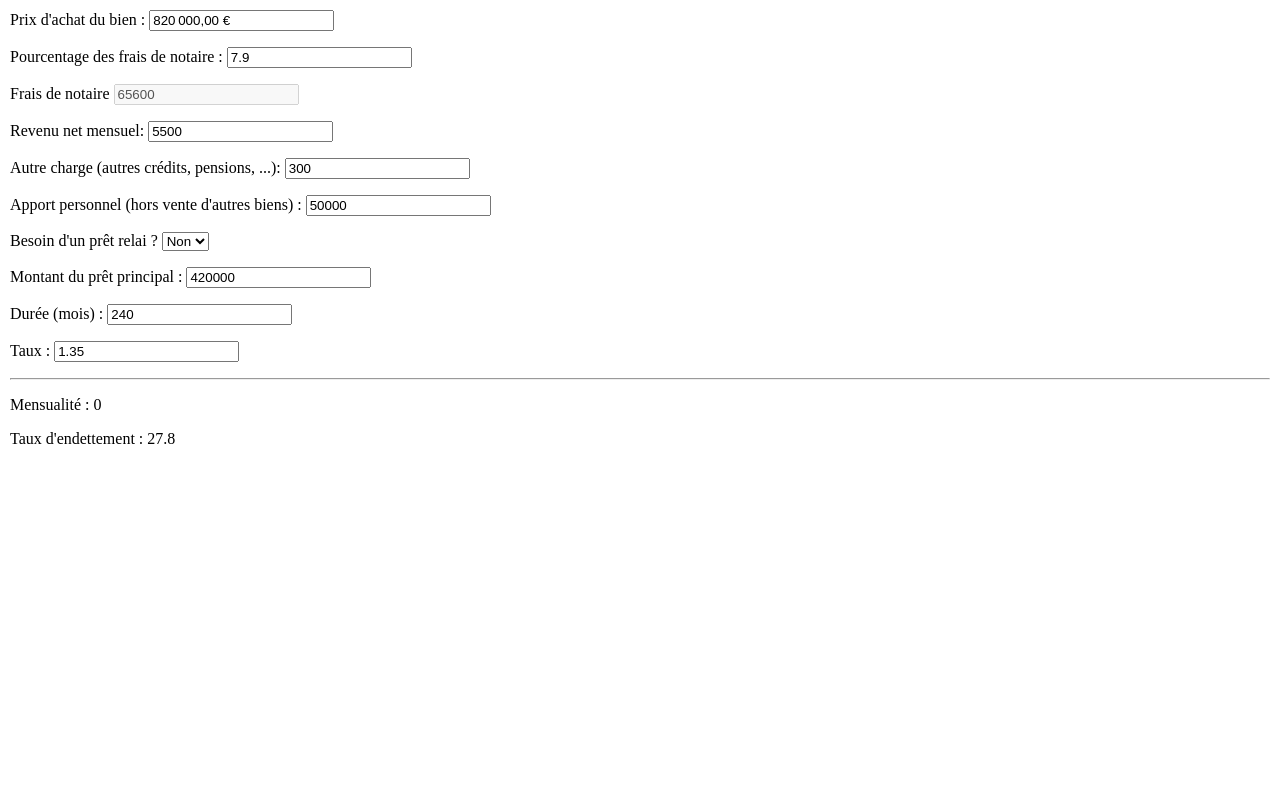
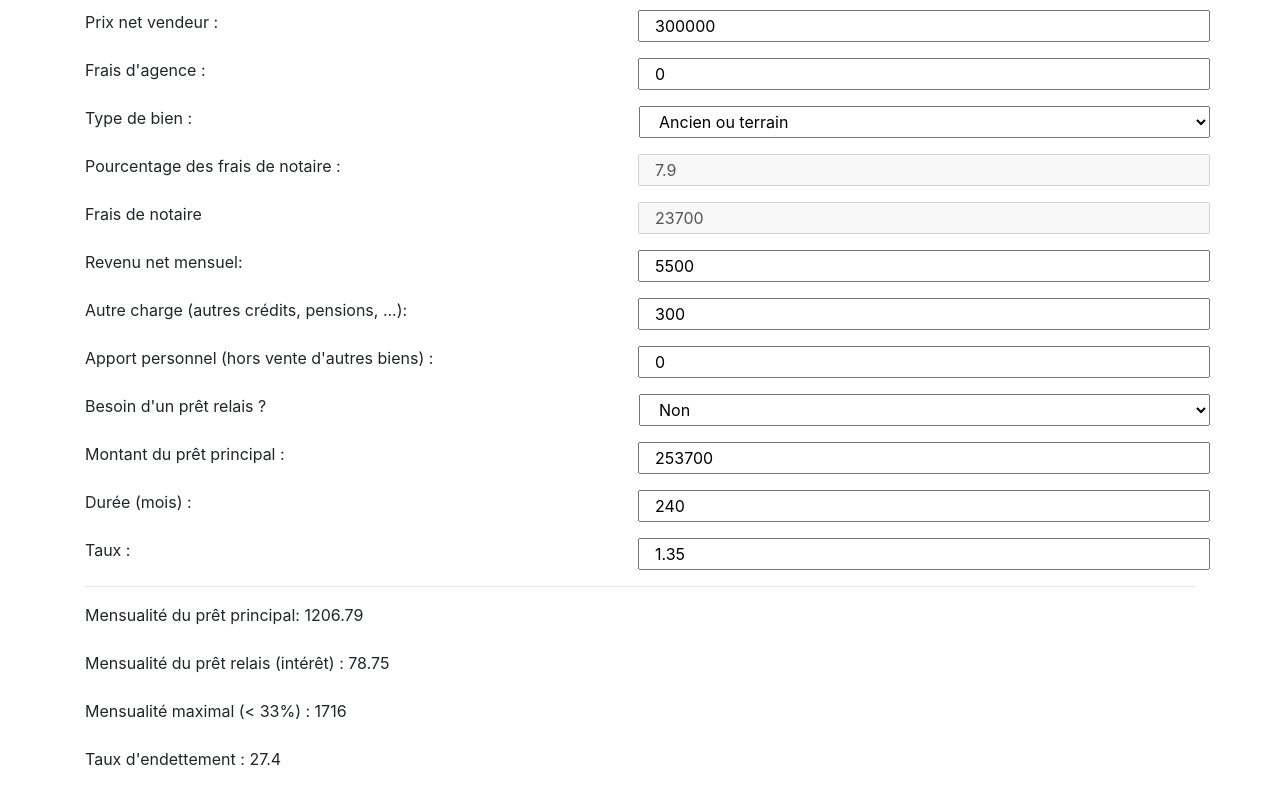
Before and after one commit to vincent-ledu/immo-calc, a website: page index.html in a window 1280 px wide. Drawn offline with nearby package versions, Linux system fonts and the light colour scheme.

Commit message:
WIP: paitning

```diff
--- a/app.js
+++ b/app.js
@@ -1,63 +1,71 @@
-const formatter = new Intl.NumberFormat("fr-FR", {
-  style: "currency",
-  currency: "EUR",
-  minimumFractionDigits: 2,
-});
+const ASSET_TYPE = {
+  OLD: 0,
+  NEW: 1,
+};
 
-var app = new Vue({
+const NOTARY_PERCENT_OLD = 7.9;
+const NOTARY_PERCENT_NEW = 3.6;
+
+const app = new Vue({
   el: "#app",
   data: {
-    asset_price: formatter.format(820000),
-    personnal_money: 50000,
-    asset_sell_price: 400000,
-    main_loan_amount: 420000,
+    net_seller_price: 300000,
+    agency_fees: 0,
+    asset_type: ASSET_TYPE.OLD,
+
     main_loan_tx: 1.35,
     main_loan_duration: 240,
-    relay_loan: false,
-    relay_loan_amount: 173000,
+
+    relay_loan: 0,
     relay_loan_tx: 1.35,
     relay_loan_duration: 24,
+    asset_sell_price: 100000,
 
-    notary_fees: 65600,
-    notary_fees_percent: 7.9,
-
+    personnal_money: 0,
     income: 5500,
     other_expense: 300,
-    indebtment_rate: 27.8,
-
-    monthly_payment: 0,
   },
-  watch: {
-    asset_price: function(newPrice, oldPrice) {
-      // this.main_loan_amount = "Computing...";
-      // this.monthly_payment = "Computing...";
-      this.notary_fees = (this.asset_price * this.notary_fees_percent) / 100;
-      this.main_loan_amount =
-        this.asset_price - this.personnal_money + this.notary_fees;
-
-      const m =
+  computed: {
+    indebtment_rate: function() {
+      return (
+        Math.round(
+          ((this.monthly_payment + this.other_expense) / this.income) *
+            100 *
+            100
+        ) / 100
+      );
+    },
+    monthly_payment: function() {
+      const payment =
         (this.main_loan_amount * (this.main_loan_tx / 1200)) /
         (1 - (1 + this.main_loan_tx / 1200) ** -this.main_loan_duration);
-
-      this.monthly_payment = Math.round(m * 100) / 100;
-
-      this.indebtment_rate =
-        ((this.monthly_payment + this.other_expense) / this.income) * 100;
+      return Math.round(payment * 100) / 100;
     },
-    notary_fees_percent: function(newPercent, newPercent) {
-      this.notary_fees = (this.asset_price * this.notary_fees_percent) / 100;
-      this.main_loan_amount =
-        this.asset_price - this.personnal_money + this.notary_fees;
-
-      const m =
-        (this.main_loan_amount * (this.main_loan_tx / 1200)) /
-        (1 - (1 + this.main_loan_tx / 1200) ** -this.main_loan_duration);
-
-      this.monthly_payment = Math.round(m * 100) / 100;
-
-      this.indebtment_rate =
-        ((this.monthly_payment + this.other_expense) / this.income) * 100;
+    notary_fees_percent: function() {
+      return this.asset_type === ASSET_TYPE.OLD
+        ? NOTARY_PERCENT_OLD
+        : NOTARY_PERCENT_NEW;
     },
-    methods: {},
+    notary_fees: function() {
+      return (this.net_seller_price * this.notary_fees_percent) / 100;
+    },
+    main_loan_amount: function() {
+      return (
+        parseFloat(this.net_seller_price) -
+        parseFloat(this.personnal_money) +
+        parseFloat(this.notary_fees) -
+        parseFloat(this.relay_loan_amount) +
+        parseFloat(this.agency_fees)
+      );
+    },
+    relay_loan_amount: function() {
+      return Math.round(this.asset_sell_price * 70) / 100;
+    },
+    relay_loan_monthly_payment: function() {
+      return (this.relay_loan_amount * this.relay_loan_tx) / 100 / 12;
+    },
+    max_monthly_payment: function() {
+      return (this.income - this.other_expense) * 0.33;
+    },
   },
 });
--- a/index.html
+++ b/index.html
@@ -1,6 +1,17 @@
+<!DOCTYPE html>
 <html>
   <head>
-    <meta charset="UTF-8">
+    <meta charset="UTF-8" />
+    <meta
+      name="viewport"
+      content="width=device-width, initial-scale=1, shrink-to-fit=no"
+    />
+    <link
+      rel="stylesheet"
+      href="https://cdn.jsdelivr.net/npm/bootstrap@4.5.3/dist/css/bootstrap.min.css"
+      integrity="sha384-TX8t27EcRE3e/ihU7zmQxVncDAy5uIKz4rEkgIXeMed4M0jlfIDPvg6uqKI2xXr2"
+      crossorigin="anonymous"
+    />
     <link rel="stylesheet" href="index.css" />
     <script src="https://cdn.jsdelivr.net/npm/vue/dist/vue.js"></script>
     <script src="https://cdn.jsdelivr.net/npm/axios@0.12.0/dist/axios.min.js"></script>
@@ -8,76 +19,216 @@
   </head>
 
   <body>
-
-    <div id="app">
-      <p>
-        <label>Prix d'achat du bien :</label>
-        <input v-model="asset_price" />
-      </p>
-      <p>
-        <label>Pourcentage des frais de notaire :</label>
-        <input v-model="notary_fees_percent" />
-      </p>
-      <p>
-        <label>Frais de notaire</label>
-        <input disabled readonly v-model="notary_fees" />
-      </p>
-      <p>
-        <label>Revenu net mensuel: </label>
-        <input v-model="income" />
-      </p>
-      <p>
-        <label>Autre charge (autres crédits, pensions, ...): </label>
-        <input v-model="other_expense" />
-      </p>
-      <p>
-        <label>Apport personnel (hors vente d'autres biens) :</label>
-        <input v-model="personnal_money" />
-      </p>
-      <p>
-        <label>Besoin d'un pr&ecirc;t relai ? </label>
-        <select v-model="relay_loan">
-          <option value="false">Non</option>
-          <option value="true">Oui</option>
-        </select>
-        <div v-if="relay_loan">
-          <label>Prix de vente r&eacute;sidence(s) :</label>
-          <input v-model="asset_sell_price" />
-          <p>
-            <label>Montant du pr&ecirc;t relai :</label>
-            <input v-model="relay_loan_amount" />
+    <script
+      src="https://code.jquery.com/jquery-3.5.1.slim.min.js"
+      integrity="sha384-DfXdz2htPH0lsSSs5nCTpuj/zy4C+OGpamoFVy38MVBnE+IbbVYUew+OrCXaRkfj"
+      crossorigin="anonymous"
+    ></script>
+    <div class="container">
+      <div id="app">
+        <div id="acquisition" name="acquisition">
+          <p class="row">
+            <label class="col-sm">Prix net vendeur :</label>
+            <input
+              class="col-sm eur-input"
+              id="net_seller_price"
+              name="net_seller_price"
+              v-model="net_seller_price"
+            />
           </p>
-          <p>
-            <label>Dur&eacute;e (mois) :</label>
-            <input v-model="relay_loan_duration" />
+          <p class="row">
+            <label class="col-sm">Frais d'agence :</label>
+            <input
+              class="col-sm"
+              id="agency_fees"
+              name="agency_fees"
+              v-model="agency_fees"
+            />
           </p>
-          <p>
-            <label>Taux : </label>
-            <input v-model="relay_loan_tx" />
+          <p class="row">
+            <label class="col-sm">Type de bien :</label>
+            <select
+              id="asset_type"
+              name="asset_type"
+              v-model="asset_type"
+              class="col-sm"
+            >
+              <option value="0">Ancien ou terrain</option>
+              <option value="1">Neuf</option>
+            </select>
           </p>
         </div>
-          <p>
-            <label>Montant du pr&ecirc;t principal :</label>
-            <input v-model="main_loan_amount" />
+        <div id="notary" name="notary">
+          <p class="row">
+            <label class="col-sm">Pourcentage des frais de notaire :</label>
+            <input
+              id="notary_fees_percent"
+              name="notary_fees_percent"
+              disabled
+              readonly
+              v-model="notary_fees_percent"
+              class="col-sm"
+            />
           </p>
-          <p>
-            <label>Dur&eacute;e (mois) :</label>
-            <input v-model="main_loan_duration" />
+          <p class="row">
+            <label class="col-sm">Frais de notaire</label>
+            <input
+              id="notary_fees"
+              name="notary_fees"
+              disabled
+              readonly
+              v-model="notary_fees"
+              class="col-sm"
+            />
           </p>
-          <p>
-            <label>Taux : </label>
-            <input v-model="main_loan_tx" />
+        </div>
+        <div id="income_expense">
+          <p class="row">
+            <label class="col-sm">Revenu net mensuel: </label>
+            <input id="income" name="income" v-model="income" class="col-sm" />
           </p>
-      </p>
-      <hr>
-      <p>
-        <label>Mensualité : {{ monthly_payment }}</label>
-      </p>
-      <p>
-        <label>Taux d'endettement : {{ indebtment_rate }}</label>
-      </p>
+          <p class="row">
+            <label class="col-sm"
+              >Autre charge (autres crédits, pensions, ...):
+            </label>
+            <input
+              id="other_expense"
+              name="other_expense"
+              v-model="other_expense"
+              class="col-sm"
+            />
+          </p>
+          <p class="row">
+            <label class="col-sm"
+              >Apport personnel (hors vente d'autres biens) :</label
+            >
+            <input
+              id="personnal_money"
+              name="personnal_money"
+              v-model="personnal_money"
+              class="col-sm"
+            />
+          </p>
+        </div>
+        <div id="relay" name="relay">
+          <p class="row">
+            <label class="col-sm">Besoin d'un prêt relais ? </label>
+            <select
+              id="relay_loan"
+              name="relay_loan"
+              v-model="relay_loan"
+              class="col-sm"
+            >
+              <option value="0">Non</option>
+              <option value="1">Oui</option>
+            </select>
+          </p>
+          <div v-if="relay_loan == 1">
+            <p class="row">
+              <label class="col-sm">Prix de vente résidence(s) :</label>
+              <input
+                id="asset_sell_price"
+                name="asset_sell_price"
+                v-model="asset_sell_price"
+                class="col-sm"
+              />
+            </p>
+            <p class="row">
+              <label class="col-sm">Montant du prêt relais :</label>
+              <input
+                id="relay_loan_amount"
+                name="relay_loan_amount"
+                disabled
+                readonly
+                v-model="relay_loan_amount"
+                class="col-sm"
+              />
+            </p>
+            <p class="row">
+              <label class="col-sm">Durée (mois) :</label>
+              <input
+                id="relay_loan_duration"
+                name="relay_loan_duration"
+                v-model="relay_loan_duration"
+                class="col-sm"
+              />
+            </p>
+            <p class="row">
+              <label class="col-sm">Taux : </label>
+              <input
+                id="relay_loan_tx"
+                name="relay_loan_tx"
+                v-model="relay_loan_tx"
+                class="col-sm"
+              />
+            </p>
+          </div>
+        </div>
+        <div id="main_loan" name="main_loan">
+          <p class="row">
+            <label class="col-sm">Montant du prêt principal :</label>
+            <input
+              id="main_loan_amount"
+              name="main_loan_amount"
+              v-model="main_loan_amount"
+              class="col-sm"
+            />
+          </p>
+          <p class="row">
+            <label class="col-sm">Durée (mois) :</label>
+            <input
+              id="main_loan_duration"
+              name="main_loan_duration"
+              v-model="main_loan_duration"
+              class="col-sm"
+            />
+          </p>
+          <p class="row">
+            <label class="col-sm">Taux : </label>
+            <input
+              id="main"
+              name="main_loan_tx"
+              v-model="main_loan_tx"
+              class="col-sm"
+            />
+          </p>
+        </div>
+        <hr />
+        <p>
+          <label>Mensualité du prêt principal: {{ monthly_payment }}</label>
+        </p>
+        <p>
+          <label
+            >Mensualité du prêt relais (intérêt) : {{ relay_loan_monthly_payment
+            }}</label
+          >
+        </p>
+        <p>
+          <label
+            >Mensualité maximal (&lt; 33%) : {{ max_monthly_payment }}
+          </label>
+        </p>
+        <p>
+          <label>Taux d'endettement : {{ indebtment_rate }}</label>
+        </p>
+      </div>
     </div>
 
     <script src="app.js"></script>
+    <script>
+      const formatter = new Intl.NumberFormat("fr-FR", {
+        style: "currency",
+        currency: "EUR",
+        minimumFractionDigits: 0,
+      });
+
+      $(document).ready(function() {
+        $(".eur-input").blur(function() {
+          let input = $(this);
+          let value = $(".eur-input").val();
+          input.val(formatter.format(value));
+        });
+      });
+    </script>
   </body>
 </html>
```
